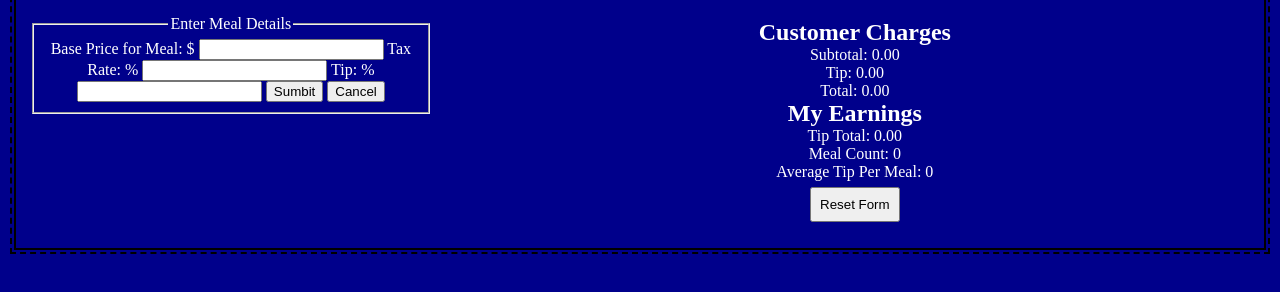
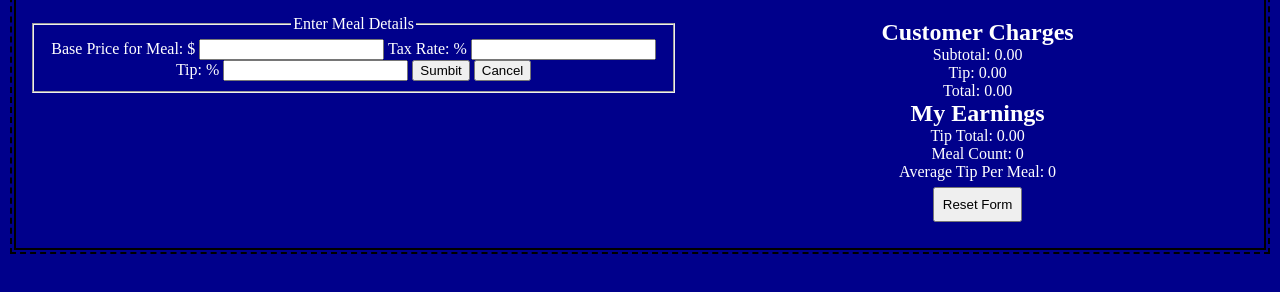
Before and after one commit to thinkful-ei-iguana/Christina_Waitstaff, a website: page index.html in a window 1280 px wide. Shown: the part 54-346 px from the top of the page. Drawn offline with nearby package versions, Linux system fonts and the light colour scheme.

Commit message:
fixed display error

```diff
--- a/index.css
+++ b/index.css
@@ -25,7 +25,7 @@ main {
 }
 
 .left-column {
-    width: 35%;
+    width: 55%;
     float: left;
 
 }
@@ -34,7 +34,7 @@ main {
     padding: 10px;
     margin: 10px;
     border: 2 px solid black;
-    width: 65%;
+    width: 45%;
     float: right;
 }
 
```
